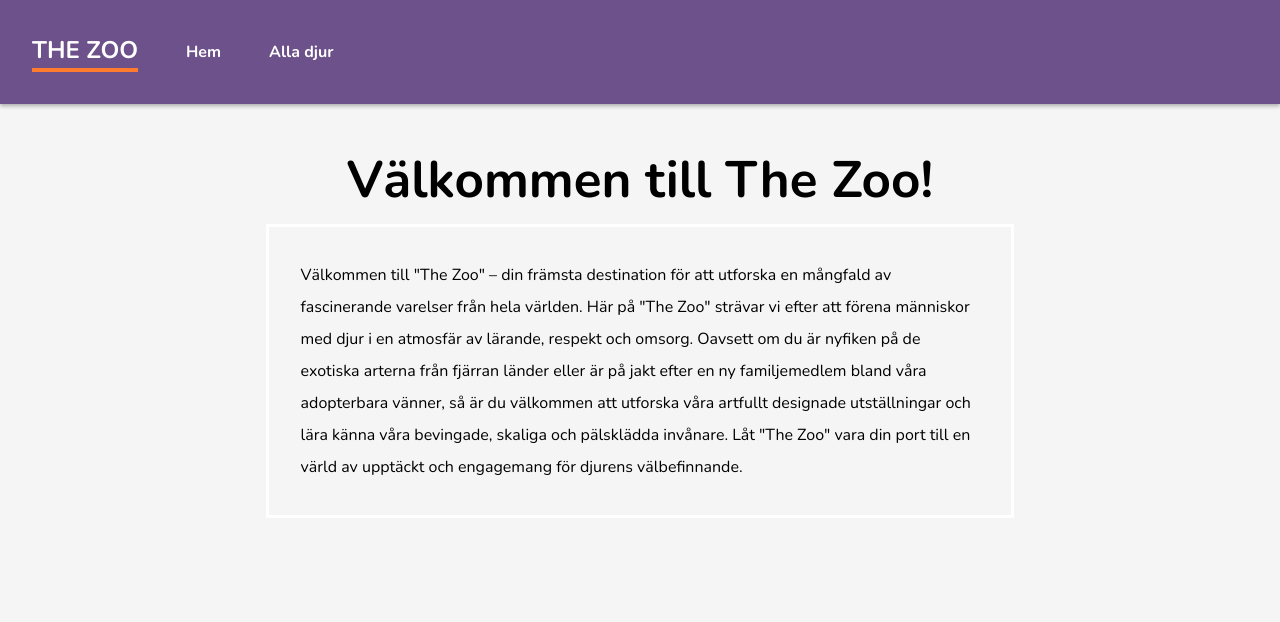
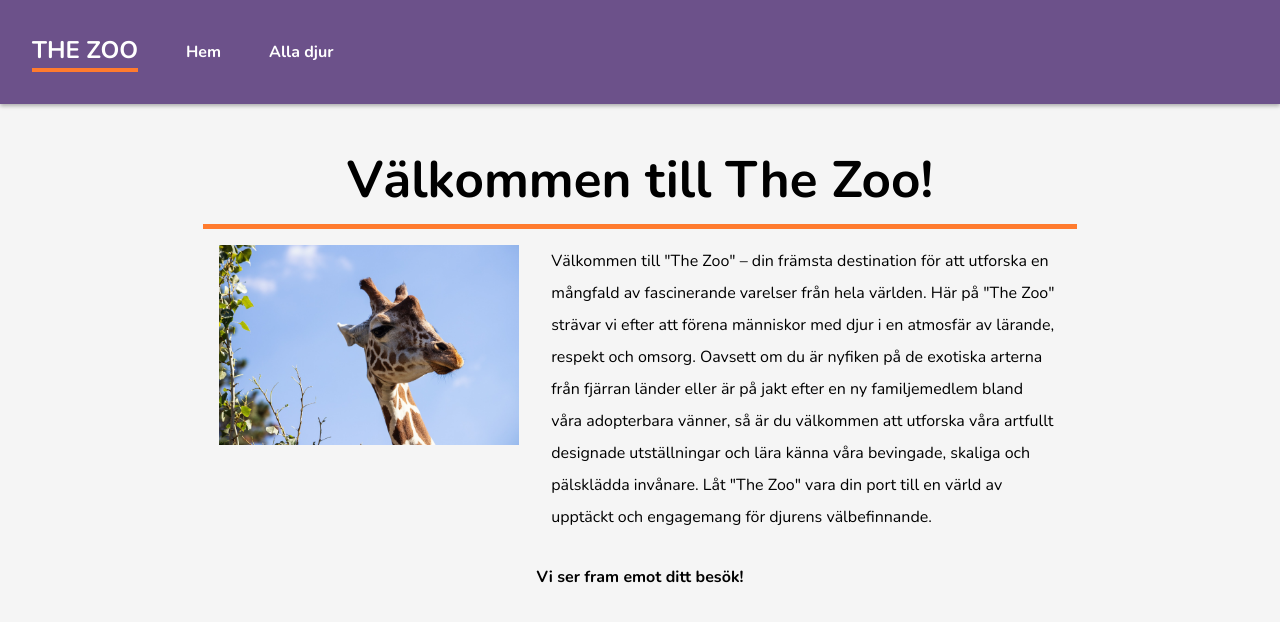
Before and after one commit to Niccar95/react-the-zoo-Niccar95, a React (Vite) app: page / in a window 1280 px wide. Shown: the top 622 px of the page. Built offline with nearby package versions, Linux system fonts and the light colour scheme.

Commit message:
home page has been styled

```diff
--- a/src/pages/Home.tsx
+++ b/src/pages/Home.tsx
@@ -1,9 +1,14 @@
+import animalImage from "../assets/giraffe-4456974_1920.jpg";
+
 export const Home = () => {
   return (
     <>
       <h1>Välkommen till The Zoo!</h1>
       <section id="introWrapper">
-        <p>
+        <div className="animalImageContainer">
+          <img className="animalImage" src={animalImage} alt="giraffe"></img>
+        </div>
+        <p className="zooDescription">
           Välkommen till "The Zoo" – din främsta destination för att utforska en
           mångfald av fascinerande varelser från hela världen. Här på "The Zoo"
           strävar vi efter att förena människor med djur i en atmosfär av
@@ -15,6 +20,9 @@ export const Home = () => {
           värld av upptäckt och engagemang för djurens välbefinnande.
         </p>
       </section>
+      <p>
+        <b>Vi ser fram emot ditt besök!</b>
+      </p>
     </>
   );
 };
--- a/src/styles/_wrappers.scss
+++ b/src/styles/_wrappers.scss
@@ -15,11 +15,39 @@
 }
 
 #introWrapper {
+  display: flex;
+  flex-direction: column;
   line-height: 2em;
   text-align: left;
-  width: 60%;
-  padding: 2em;
-  border: solid white;
+  padding: 1em;
+  gap: 1em;
+  border-top: solid rgb(255, 123, 46) 5px;
+
+  @include desktop() {
+    gap: 2em;
+    flex-direction: row;
+    width: 70%;
+  }
+
+  .animalImageContainer {
+    width: 200px;
+    height: 100px;
+    @include desktop() {
+      width: 300px;
+      height: 200px;
+    }
+    .animalImage {
+      width: 100%;
+      height: 100%;
+      object-fit: cover;
+    }
+  }
+
+  .zooDescription {
+    @include desktop() {
+      width: 60%;
+    }
+  }
 }
 
 #buttonWrapper {
```
Also changed, not shown: src/assets/giraffe-4456974_1920.jpg (added).
